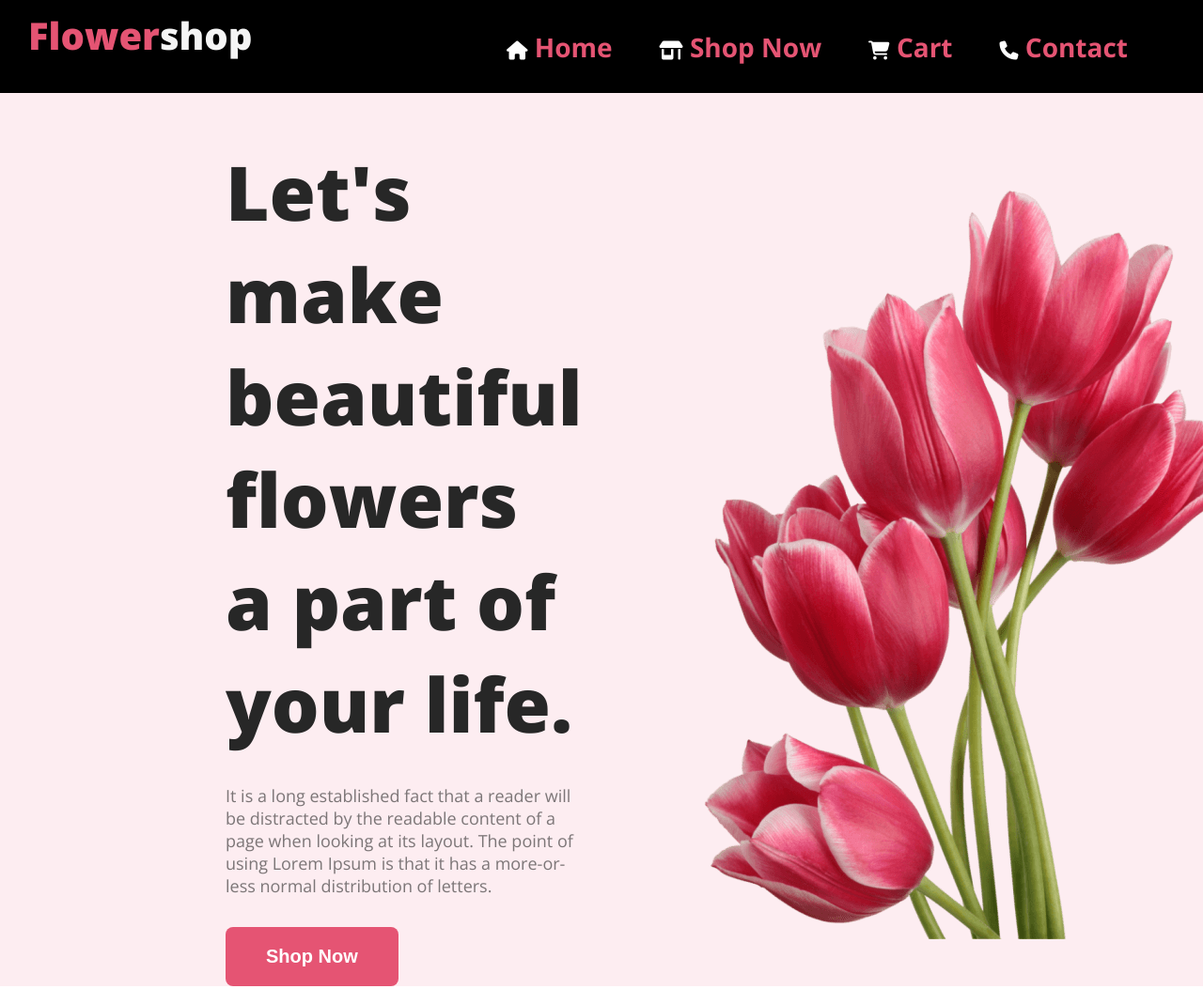
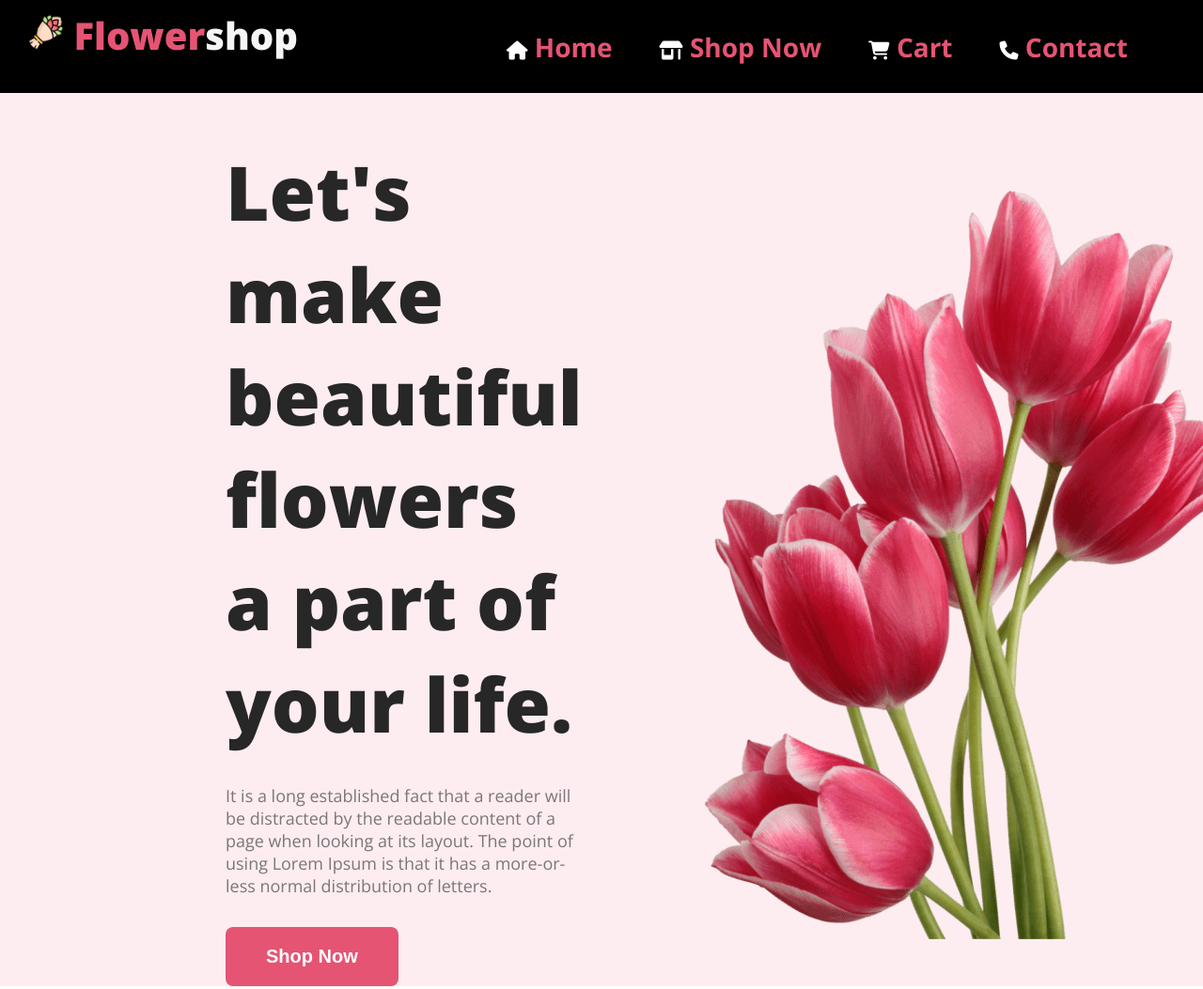
Before and after one commit to shahadatislam/flower-shop-assignment, a plain HTML site: page index.html in a window 1280 px wide. Shown: the top 1053 px of the page at 94% size. Drawn offline with nearby package versions, Linux system fonts and the light colour scheme.

Commit message:
nav logo added

```diff
--- a/index.html
+++ b/index.html
@@ -41,7 +41,10 @@
         ---------------------->
 
         <nav>
-            <h3 class="nav-title title"><span>Flower</span>shop</h3>
+            <h3 class="nav-title title">
+                <img src="Flower Asset/Group 58.png" alt="">
+                <span>Flower</span>shop
+            </h3>
             <ul>
                 <li><a href=""><i class="fa-solid fa-house"></i> Home</a></li>
                 <li><a href=""><i class="fa-solid fa-shop"></i> Shop Now</a></li>
--- a/styles/flower.css
+++ b/styles/flower.css
@@ -63,6 +63,10 @@ nav {
     padding: 10px 30px;
     justify-content: space-between;
     background-color: black;
+}
+
+nav img {
+    width: 38px;
 }
 
 .nav-title {
```
